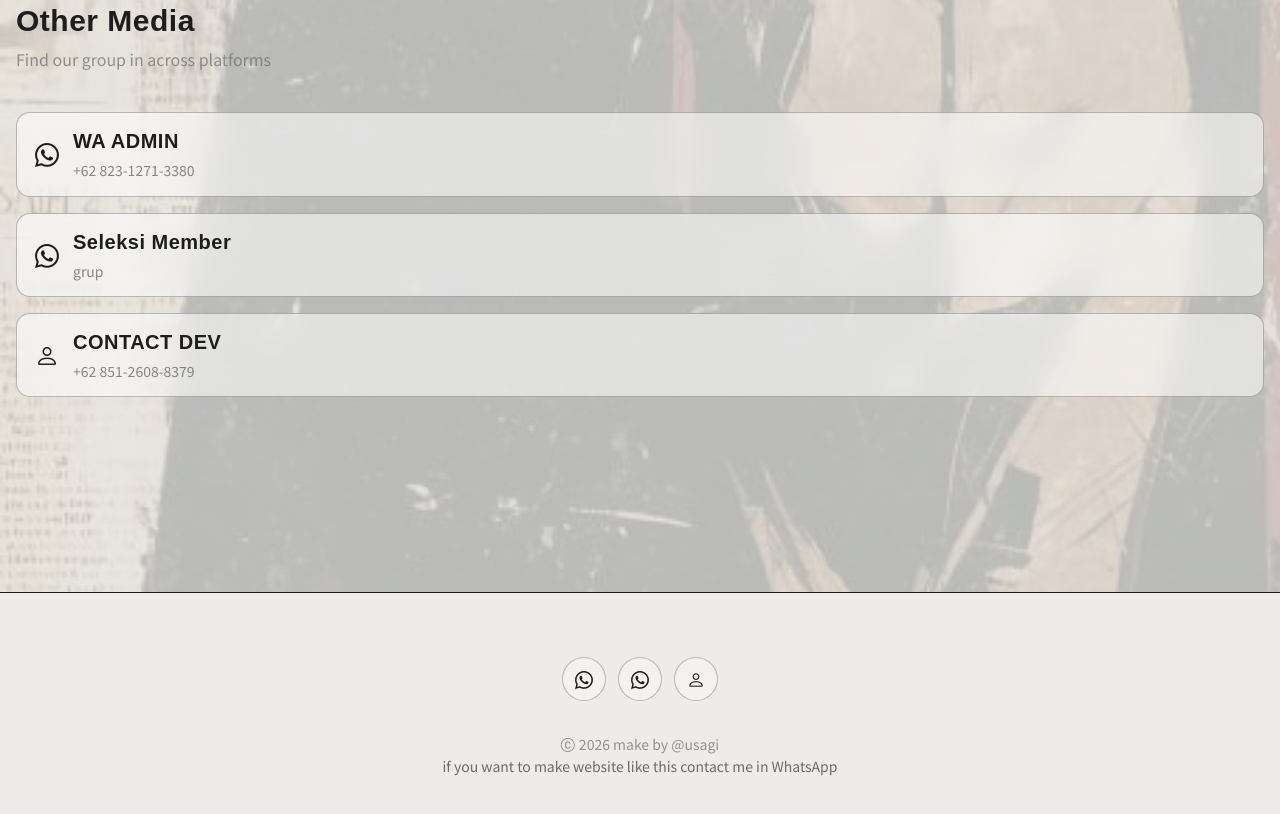
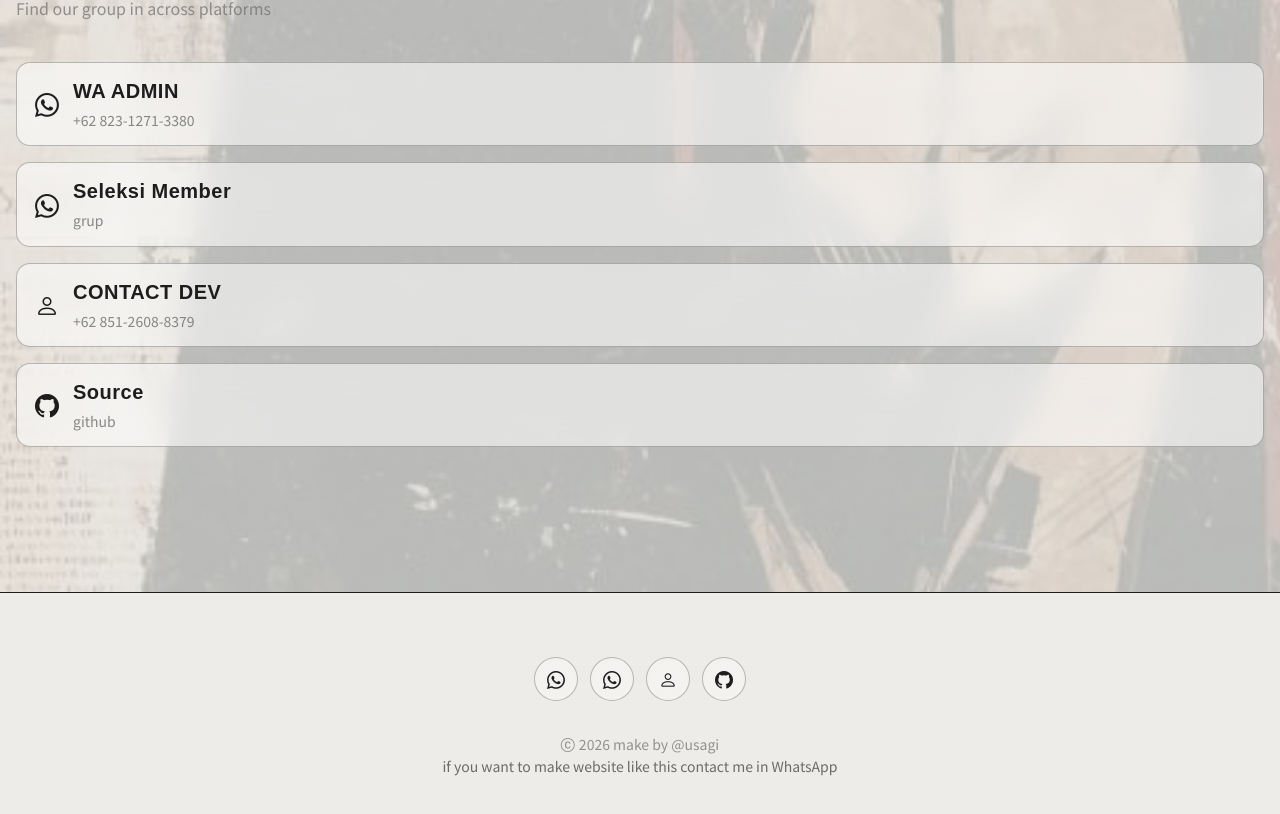
Before and after one commit to Usa-bunny/wibuku-clan, a Next.js app: page / in a window 1280 px wide. Shown: the part 2764-3578 px from the top of the page. Built offline with nearby package versions, Linux system fonts and the light colour scheme.

Commit message:
Add GitHub source link to contact data

```diff
--- a/src/data/contact.ts
+++ b/src/data/contact.ts
@@ -18,5 +18,11 @@ export const ContactData: ContactType[] = [
     subtitle: "+62 851-2608-8379",
     icon: "bi-person",
     link: "https://wa.me/6285126088379/",
+  },
+  {
+    title: "Source",
+    subtitle: "github",
+    icon: "bi-github",
+    link: "https://github.com/Usa-bunny/wibuku-clan/",
   }
 ];
```
